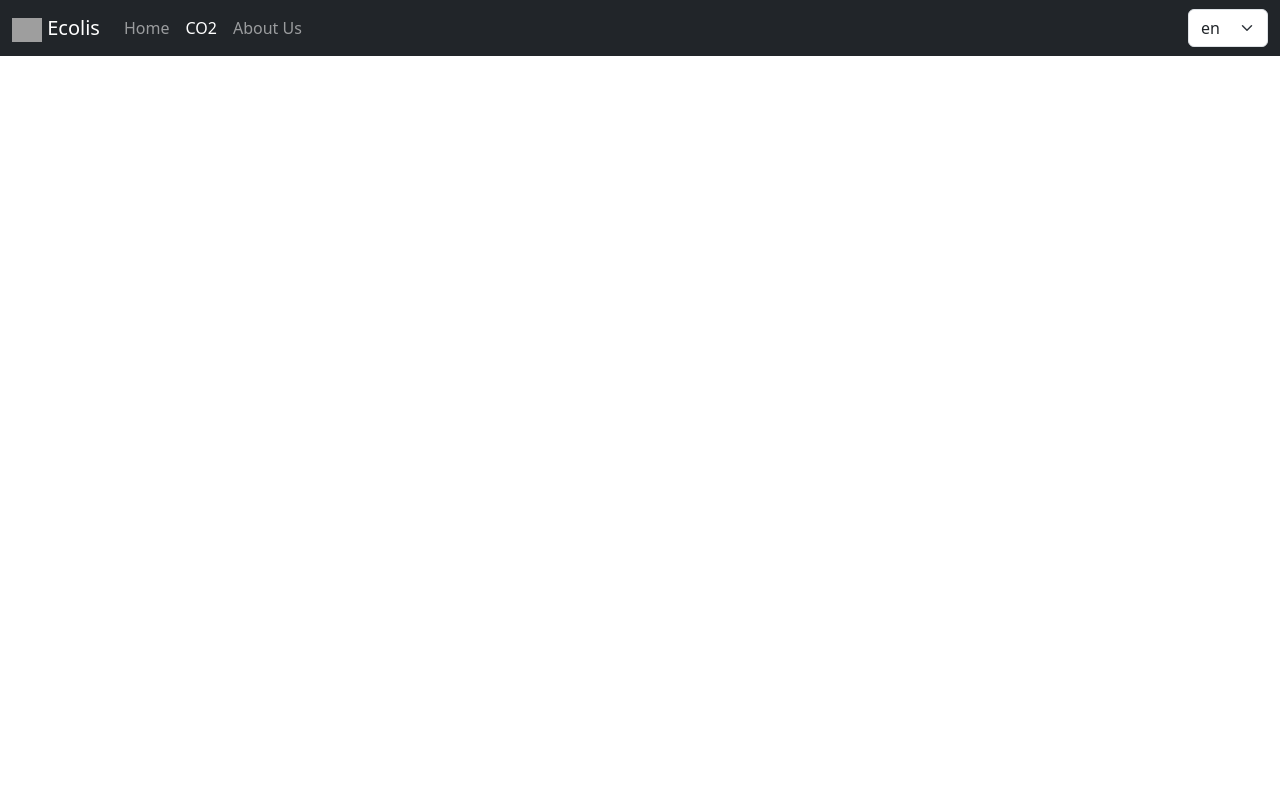
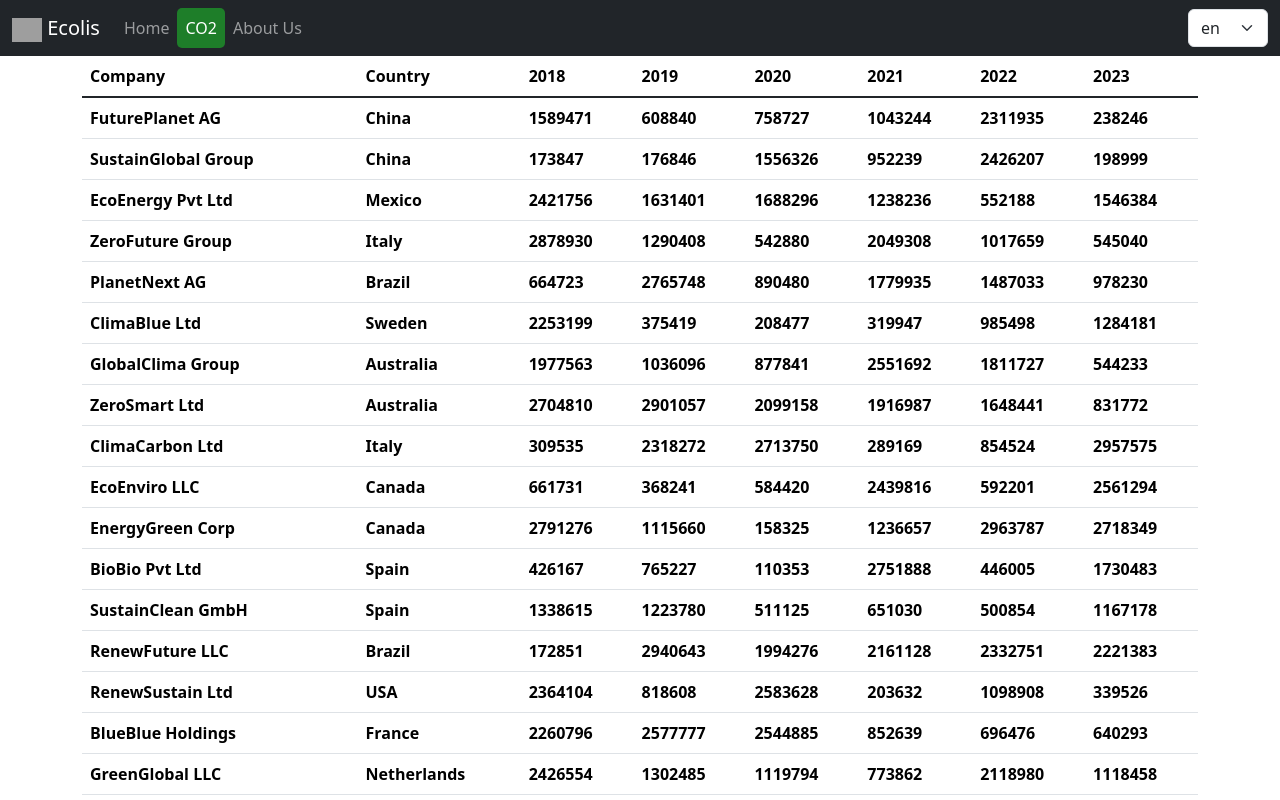
Before and after one commit to maxdevim/co2-project, a Vue app: page /co2 in a window 1280 px wide. Shown: the top 800 px of the page. Built offline with nearby package versions, Linux system fonts and the light colour scheme; grey boxes are pictures that could not be loaded.

Commit message:
added carbon table and websitewide navbar style

```diff
--- a/src/components/Navbar.vue
+++ b/src/components/Navbar.vue
@@ -63,4 +63,15 @@ function onLanguageChange(event: Event) {
 .language-select {
   max-width: 80px;
 }
+.nav-item:hover {
+  background-color: #1e7e2974;
+  border-radius: 5px;
+}
+.active {
+  background-color: #1e7e29 !important;
+  border-radius: 5px !important;
+}
+.navbar-brand {
+  background-color: transparent !important;
+}
 </style>
--- /dev/null
+++ b/src/components/Table.vue
@@ -0,0 +1,27 @@
+<script setup lang="ts">
+interface Props {
+  columns: string[];
+  rows: (string | number)[][];
+}
+
+defineProps<Props>();
+</script>
+
+<template>
+  <table class="table">
+    <thead>
+      <tr>
+        <th v-for="col in columns" :key="col" scope="col">
+          {{ col }}
+        </th>
+      </tr>
+    </thead>
+    <tbody class="table-group-divider">
+      <tr v-for="(row, index) in rows" :key="index">
+        <th v-for="cell in row" :key="cell">{{ cell }}</th>
+      </tr>
+    </tbody>
+  </table>
+</template>
+
+<style scoped></style>
--- a/src/views/Carbon.vue
+++ b/src/views/Carbon.vue
@@ -1,5 +1,33 @@
-<script setup lang="ts"></script>
+<script setup lang="ts">
+import Table from "@/components/Table.vue";
+import EmissionData from "../../data/emission-data.json";
+
+const data: (string | number)[][] = EmissionData.map((item) => [
+  item.company,
+  item.country,
+  item.emissions["2018"],
+  item.emissions["2019"],
+  item.emissions["2020"],
+  item.emissions["2021"],
+  item.emissions["2022"],
+  item.emissions["2023"],
+]);
+</script>
 
 <template>
-  <div></div>
+  <div class="container">
+    <Table
+      :columns="[
+        'Company',
+        'Country',
+        '2018',
+        '2019',
+        '2020',
+        '2021',
+        '2022',
+        '2023',
+      ]"
+      :rows="data"
+    ></Table>
+  </div>
 </template>
```
